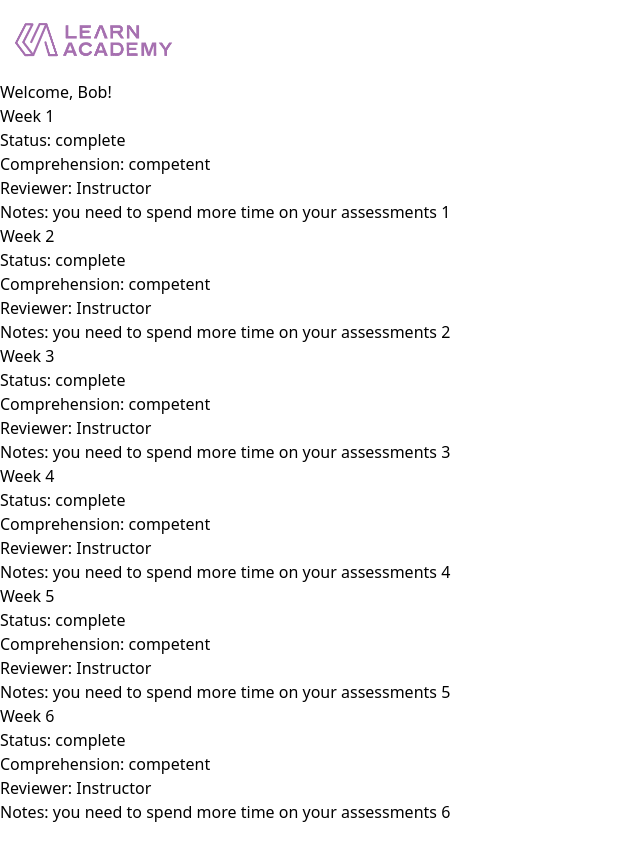
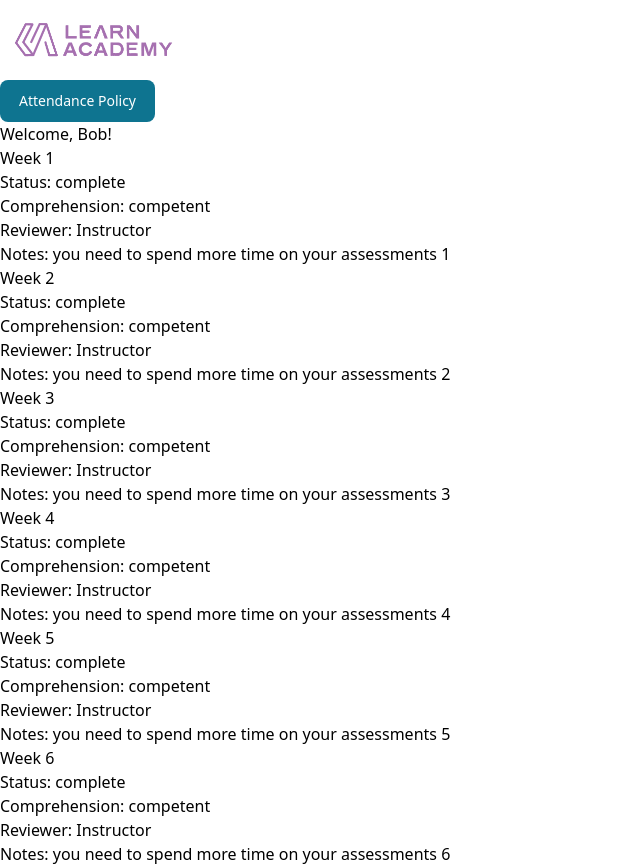
Before and after one commit to LEARNAcademy/student-application, a React (Create React App) app: page / in a window 1280 px wide. Shown: the whole page, without its empty margins (0-640 px from the left). Before the commit the page ends 824 px from the top, so only its background shows below. Built offline with nearby package versions, Linux system fonts and the light colour scheme.

Commit message:
Attendance policy complete

```diff
--- /dev/null
+++ b/src/components/AttendancePolicyModal.js
@@ -0,0 +1,39 @@
+import React, { useState } from "react"
+import { Button, Modal } from "flowbite-react"
+
+const AttendancePolicyModal = () => {
+    const [visible, setVisible] = useState(false)
+  return (
+    <>
+      <Button onClick={() => setVisible(true)}>
+    Attendance Policy
+      </Button>
+      <Modal
+        show={visible}
+        onClose={() => setVisible(false)}
+      >
+        <Modal.Header>
+        Attendance Policy
+        </Modal.Header>
+        <Modal.Body>
+          <div className="space-y-6">
+
+
+            <p>Regular and punctual attendance is an important part of a students education. Class begins promptly and attendance is strictly monitored. Students should not be late. It is disruptive and unprofessional to enter a class that is already underway.</p>
+
+            <h1>Tardy</h1>
+
+    <p>A student is considered tardy if they miss the morning standup
+
+With the exception of emergencies, students will notify an instructor by Slack message 24 hours in advance of any absences.
+
+A student is considered absent when they miss one or more hour If three or more absences occur for any reason, the status of the student will be reviewed by the instructor to determine a disposition. If a student reaches three</p>
+
+          </div>
+        </Modal.Body>
+      </Modal>
+    </>
+  )
+}
+
+export { AttendancePolicyModal }
--- a/src/pages/StudentDashboard/StudentDashboard.js
+++ b/src/pages/StudentDashboard/StudentDashboard.js
@@ -3,14 +3,17 @@ import { Assessment } from "../../components/Assessment"
 import { Greeter } from "../../components/Greeter"
 import { Header } from "../../components/Header"
 import { user } from "../../userMock.js"
+import { AttendancePolicyModal } from "../../components/AttendancePolicyModal.js"
 
 const StudentDashboard = () => {
   const { assessments } = user.student
   return (
     <>
       <Header/>
+      <AttendancePolicyModal/>
       <Greeter user={user} />
       <Assessment assessments={assessments}/>
+
     </>
   )
 }
```
